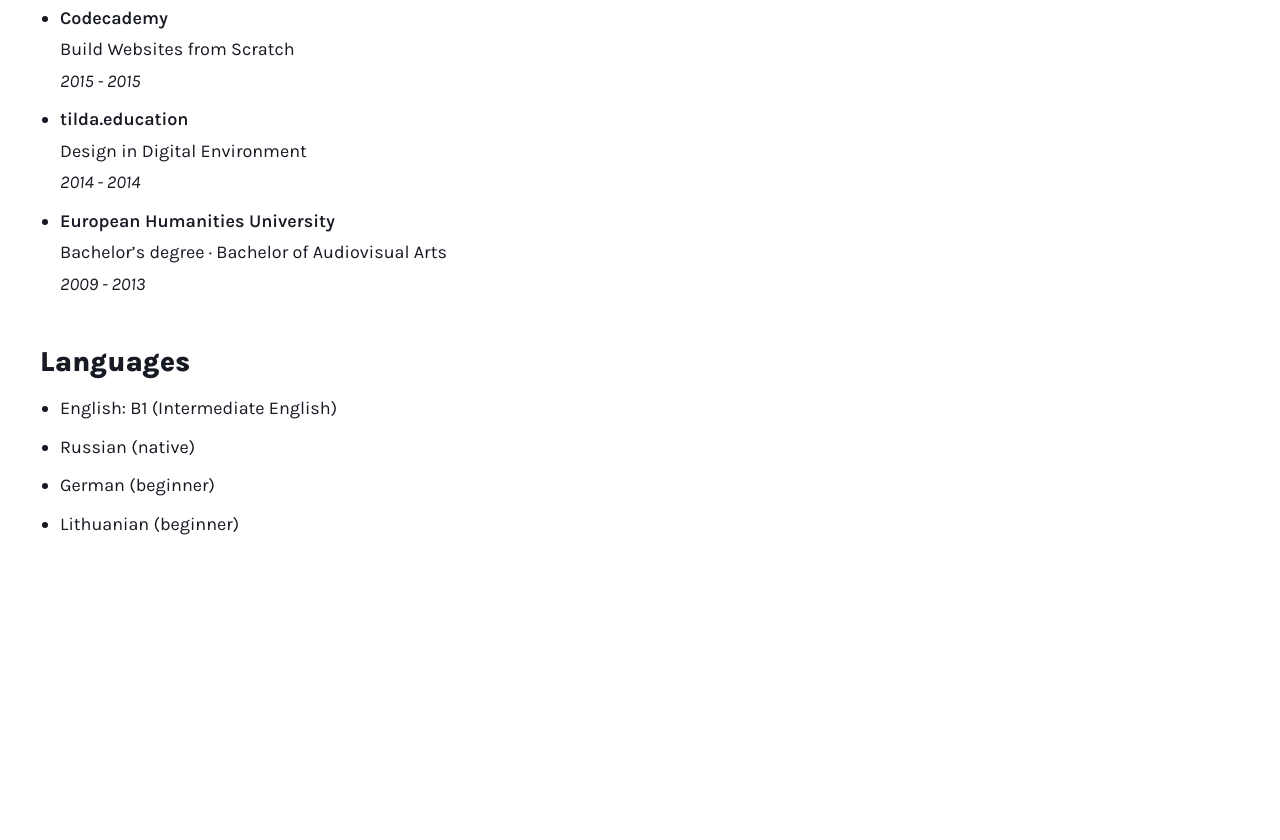
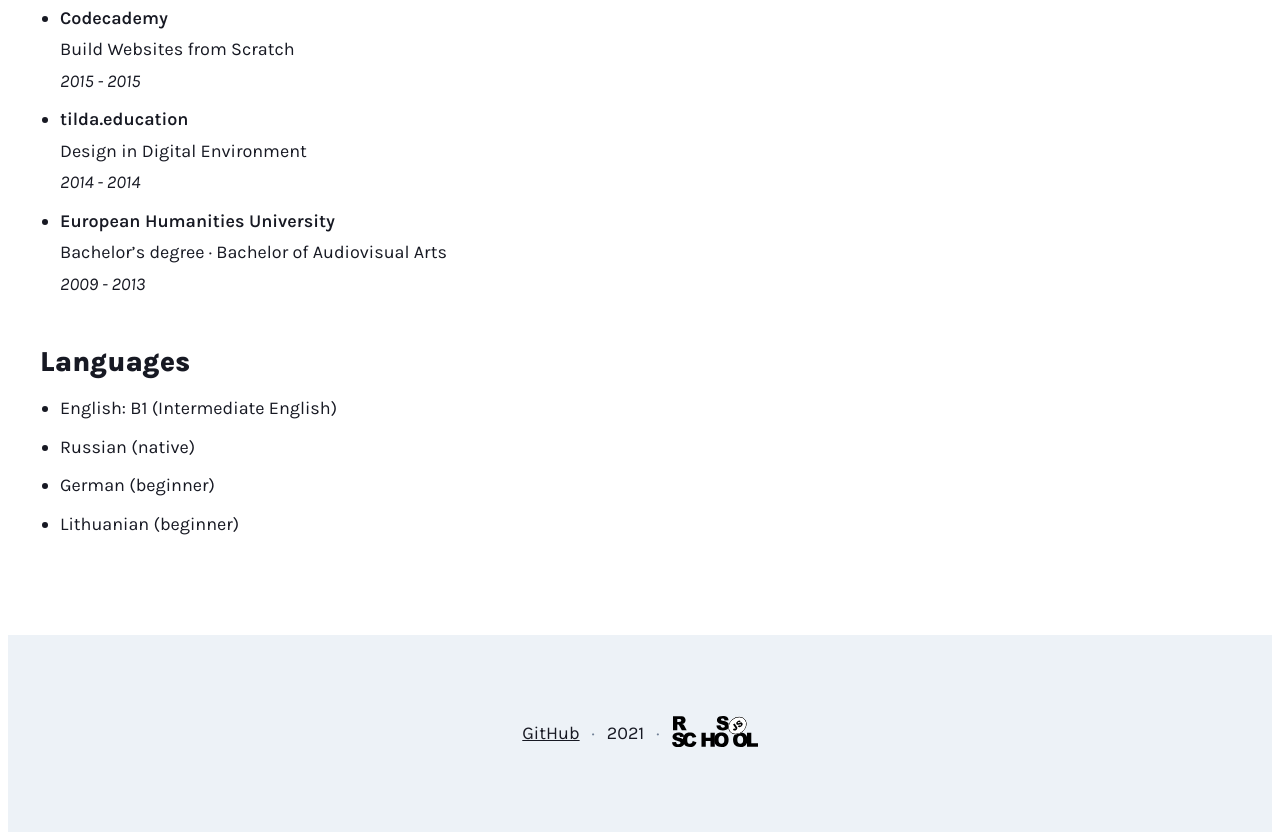
Before and after one commit to tomkoom/rsschool-cv, a plain HTML site: page index.html in a window 1280 px wide. Shown: the part 1949-2789 px from the top of the page. Before the commit the page ends 2584 px from the top, so only its background shows below. Drawn offline with Linux system fonts and the light colour scheme.

Commit message:
feat: add footer, update info

```diff
--- a/css/style.css
+++ b/css/style.css
@@ -63,8 +63,8 @@ p {
 }
 
 .Contacts {
-    list-style-type: none;
-    margin: 0;
+	list-style-type: none;
+	margin: 0;
 }
 
 .Social {
@@ -165,3 +165,27 @@ pre,
 .fas:hover {
 	color: #304ffe;
 }
+
+.Footer {
+	display: flex;
+	align-items: center;
+	justify-content: center;
+	width: 100%;
+	background-color: #edf2f7;
+	/* box-shadow: 0px -1px 0px 0px #edf2f7; */
+}
+
+.FooterContent {
+	display: flex;
+	align-items: center;
+	gap: 12px;
+	margin: 80px 0;
+}
+
+.RSLogo {
+	height: 32px;
+}
+
+.Middot {
+	color: #718096;
+}
--- a/index.html
+++ b/index.html
@@ -6,8 +6,6 @@
 		<meta name="viewport" content="width=device-width, initial-scale=1.0" />
 		<link rel="stylesheet" type="text/css" href="css/style.css" />
 		<title>Tomash Sugint CV</title>
-		<!-- <script src="https://use.fontawesome.com/b4ad0e1f3d.js"></script> -->
-		<!-- <link rel="stylesheet" href="https://maxst.icons8.com/vue-static/landings/line-awesome/font-awesome-line-awesome/css/all.min.css"> -->
 		<link
 			rel="stylesheet"
 			href="https://cdnjs.cloudflare.com/ajax/libs/font-awesome/5.15.3/css/all.min.css"
@@ -35,7 +33,7 @@
 						<h2>About</h2>
 						<div class="divider15"></div>
 						<p>
-							I am a UI/UX designer with more than 3 years of
+							I am a UI/UX designer with more than 4 years of
 							experience in the UI/UX design field. Previously, I
 							designed corporate web applications, design systems
 							and there were many more design related tasks. For
@@ -265,5 +263,26 @@ console.log(countBits(1234));</code>
 			</aside>
 			<!-- End of side ContentWrapper -->
 		</div>
+
+		<!-- Footer -->
+		<footer>
+			<div class="Footer">
+				<div class="FooterContent">
+					<p>
+						<a
+							href="https://github.com/tomkoom"
+							rel="noopener noreferrer"
+							>GitHub</a
+						>
+					</p>
+					<p class="Middot">&#183;</p>
+					<p>2021</p>
+					<p class="Middot">&#183;</p>
+					<a href="https://rs.school/js/" rel="noopener noreferrer">
+						<img class="RSLogo" src="img/rs_school_js.svg"
+					/></a>
+				</div>
+			</div>
+		</footer>
 	</body>
 </html>
```
Also changed, not shown: img/rs_school_js.svg (added), 1 other file.
